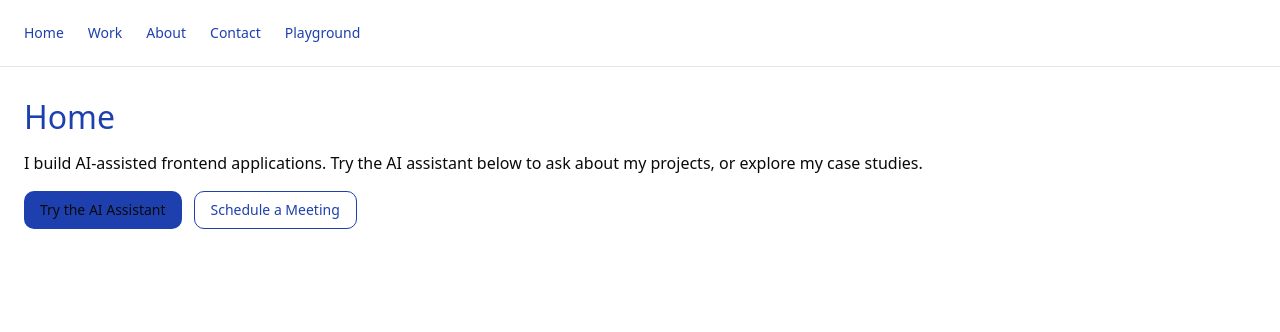
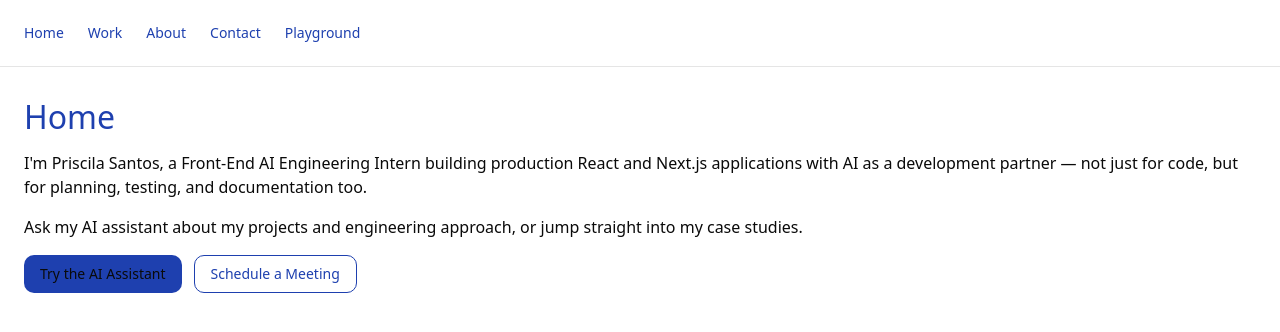
Before and after one commit to Priscila-Santos/priscila-portfolio, a Next.js app: page / in a window 1280 px wide. Shown: the top 332 px of the page. Built offline with nearby package versions, Linux system fonts and the light colour scheme.

Commit message:
Update home content in home page

```diff
--- a/app/page.tsx
+++ b/app/page.tsx
@@ -6,8 +6,15 @@ export default function HomePage() {
       <h1 className="text-display text-primary">Home</h1>
 
       <p>
-        I build AI-assisted frontend applications. Try the AI assistant below to
-        ask about my projects, or explore my{" "}
+        I'm Priscila Santos, a Front-End AI Engineering Intern building
+        production React and Next.js applications with AI as a development
+        partner — not just for code, but for planning, testing, and
+        documentation too.
+      </p>
+
+      <p>
+        Ask my AI assistant about my projects and engineering approach, or
+        jump straight into my{" "}
         <Link href="/work">case studies</Link>.
       </p>
 
```
